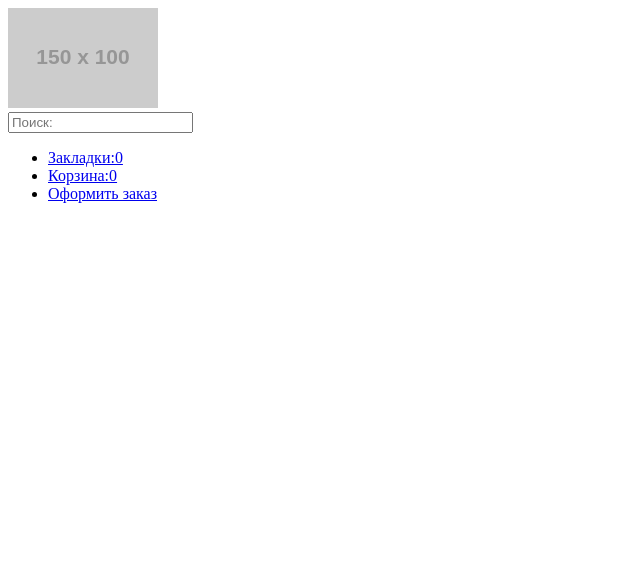
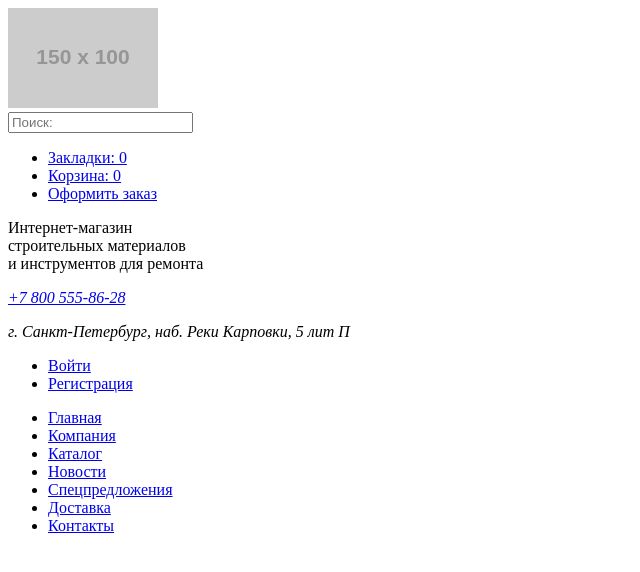
Before and after one commit to Gantelia/technomart, a plain HTML site: page index.html in a window 1280 px wide. Shown: the whole page, without its empty margins (0-640 px from the left). Drawn offline with Linux system fonts and the light colour scheme; placeholder pictures from the web are drawn by us.

Commit message:
Добавит верстку хедера главной страницы

```diff
--- a/index.html
+++ b/index.html
@@ -13,17 +13,57 @@
       <form class="search-form" action="https://echo.htmlacademy.ru/" method="get">
         <input type="search" name="search-field" placeholder="Поиск:">
       </form>
-      <ul class="menu-list">
-        <li class="menu-item">
-          <a href="#">Закладки:0</a>
+      <ul class="user-menu">
+        <li class="user-menu-item">
+          <a class="user-menu-link" href="#">Закладки: 0</a>
         </li>
-        <li class="menu-item">
-          <a href="#">Корзина:0</a>
+        <li class="user-menu-item">
+          <a class="user-menu-link" href="#">Корзина: 0</a>
         </li>
-        <li class="menu-item">
-          <a href="#">Оформить заказ</a>
+        <li class="user-menu-item">
+          <a class="user-menu-link" href="#">Оформить заказ</a>
         </li>
       </ul>
+      <p>
+        Интернет-магазин<br>строительных материалов<br>и инструментов для ремонта
+      </p>
+      <address class="header-contacts">
+        <a class="header-contacts-address-phone" href="tel:+7 800 555-86-28">+7 800 555-86-28</a>
+        <p class="header-contacts-physical-address">г. Санкт-Петербург, наб. Реки Карповки, 5 лит П</p>
+      </address>
+      <ul class="user-block">
+        <li class="user-block-item">
+          <a class="user-block-link" href="#">Войти</a>
+        </li>
+        <li class="user-block-item">
+          <a class="user-block-link" href="#">Регистрация</a>
+        </li>
+      </ul>
+      <navigation class="navigation">
+        <ul class="navigation-list">
+          <li class="navigation-item">
+            <a class="navigation-link" href="#">Главная</a>
+          </li>
+          <li class="navigation-item">
+            <a class="navigation-link" href="#">Компания</a>
+          </li>
+          <li class="navigation-item">
+            <a class="navigation-link" href="#">Каталог</a>
+          </li>
+          <li class="navigation-item">
+            <a class="navigation-link" href="#">Новости</a>
+          </li>
+          <li class="navigation-item">
+            <a class="navigation-link" href="#">Спецпредложения</a>
+          </li>
+          <li class="navigation-item">
+            <a class="navigation-link" href="#">Доставка</a>
+          </li>
+          <li class="navigation-item">
+            <a class="navigation-link" href="#">Контакты</a>
+          </li>
+        </ul>
+      </navigation>
   </header>
 
 </body>
```
